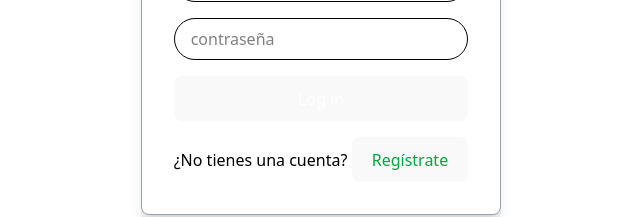
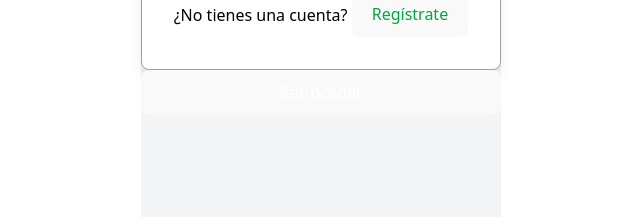
Before and after one commit to JuanGzlz/Proyecto-Avila-2425, a React (Vite) app in the folder proyecto-avila/: page /login in a window 1280 px wide. Shown: the part 439-656 px from the top of the page, without its empty margins (319-959 px from the left). Built offline with nearby package versions, Linux system fonts and the light colour scheme.

Commit message:
Agregaar boton restroceder en login

```diff
--- a/proyecto-avila/src/components/Login.tsx
+++ b/proyecto-avila/src/components/Login.tsx
@@ -12,7 +12,9 @@ const Login: React.FC = (
   };
 
   return (
-    <div className="w-full bg-gray-100 flex items-center justify-center min-h-screen">
+    <div className="w-full bg-gray-100 flex-col items-center justify-center min-h-screen">
+
+
       <div className="w-full bg-white rounded-lg shadow-lg p-8 border border-gray-400 text-black">
         <h1 className="text-center text-2xl font-bold mb-2">AVILA EXS</h1>
         <p className="text-center text-lg mb-4">¡Únete a nuestra familia!</p>
@@ -41,6 +43,7 @@ const Login: React.FC = (
           ¿No tienes una cuenta? <button className="text-green-600 hover:underline" onClick={goToAbout}>Regístrate</button>
         </p>
       </div>
+      <div className ="w-full bg-gray-100items-start"><button className = "w-full bg-green-600 text-white py-2 rounded-full hover:bg-green-700 focus:outline-none focus:ring-2 focus:ring-green-700">Retroceder</button></div>
     </div>
   );
 }
```
